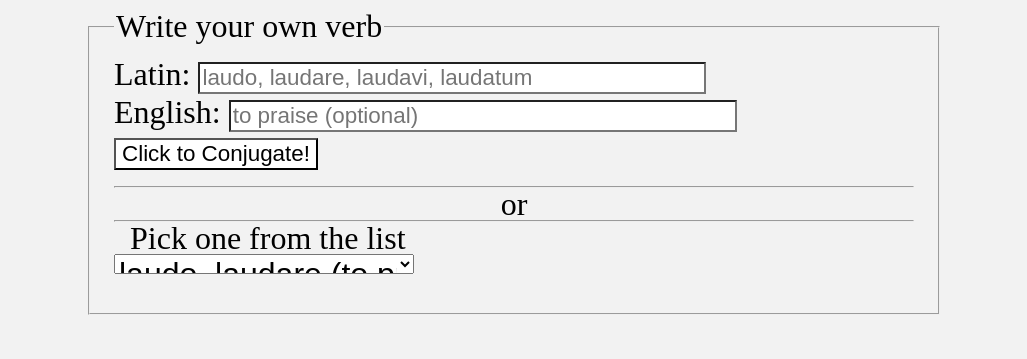
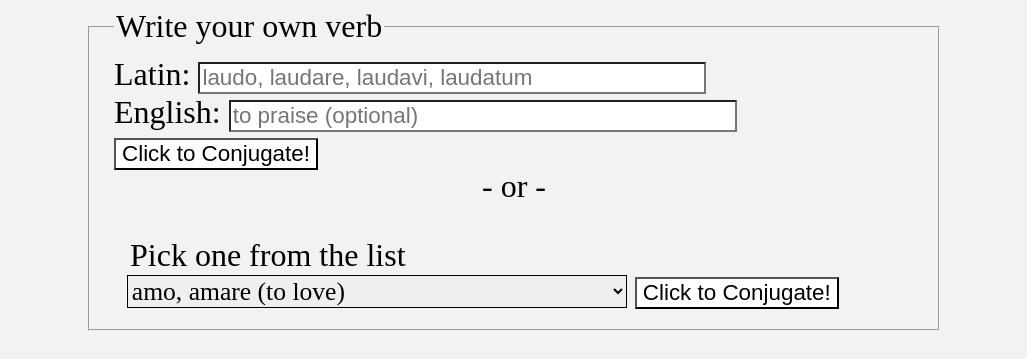
Before and after one commit to pfmooney1/Patrick-Mooney-Portfolio, a plain HTML site: page VerbChartApp/verbChartGenerator.html in a window 1280 px wide. Shown: the top 359 px of the page, without its empty margins (126-1153 px from the left). Drawn offline with Linux system fonts and the light colour scheme.

Commit message:
Verb Chart Application updated
Updated the verb chart application. Fixed some links

```diff
--- a/VerbChartApp/verbChartGenerator.html
+++ b/VerbChartApp/verbChartGenerator.html
@@ -12,20 +12,28 @@
         Latin: <input type="text" id="usersChoiceLatin" spellcheck="false" placeholder="laudo, laudare, laudavi, laudatum"><br>
         English: <input type="text" id="usersChoiceEnglish" spellcheck="true" placeholder="to praise (optional)"><br>
         <input type="button" value="Click to Conjugate!" onClick="conjugateTheWholeDamnVerb('usersChoiceLatin');">
-        <hr>
-        <p class="centeredAndNarrow"> or </p>
-        <hr>
+        <br>
+        <p class="centeredAndNarrow">- or -</p>
+        <br>
         <p class="centeredAndLeft"> Pick one from the list </p>
-        <select id="verbSelect" class="customSelect">
-            <option value="laudo">laudo, laudare (to praise)</option>
-            <option value="amo">amo, amare (to love)</option>
-            <option value="laudo">voco, vocare (to call)</option>
-            <option value="laudo">premo, premere (to push)</option>
-            <option value="rogo">rogo, rogare (to ask)</option>
+        <select id="verbSelect" class="customSelect" name="verbSelectDropdown">
+            <option value="amo, amare, amavi, amatum">amo, amare (to love)</option>
+            <option value="ardeo, ardere, arsi, arsus">ardeo, ard&#275;re (to burn)</option>
+            <option value="debeo, debere, debui, debitus">debeo, deb&#275;re (to owe)</option>
+            <option value="desidero, desiderare, desideravi, desideratus">desidero, desiderare (to want)</option>
+            <option value="exspecto, exspectare, exspectavi, exspectatus">exspecto, exspectare (to expect)</option>
+            <option value="laudo, laudare, laudavi, laudatum">laudo, laudare (to praise)</option>
+            <option value="neco, necare, necavi, necatum">neco, necare (to murder)</option>
+            <option value="premo, premere, pressi, pressum">premo, premere (to push)</option>
+            <option value="rogo, rogare, rogavi, rogatum">rogo, rogare (to ask)</option>
+            <option value="voco, vocare, vocavi, vocatum">voco, vocare (to call)</option>
         </select>
+        <input type="button" value="Click to Conjugate!" onClick="conjugateTheWholeDamnVerb('verbSelect');">
     </fieldset>
 </section>
     <!-- Verb Chart Form -->
+<br>
+<br>
 <!-- Tables Begin Here-->
 <!--       -->
 <section><!--   ACTIVE INDICATIVE    -->
--- a/VerbChartApp/verbScripts.js
+++ b/VerbChartApp/verbScripts.js
@@ -66,7 +66,7 @@ function conjugateTheWholeDamnVerb(id) {
     var englishIncluded;
     if (document.getElementById("usersChoiceEnglish").value === "") {
         englishIncluded = false;
-        }
+    }
     else {
         englishIncluded = true;
         }
--- a/VerbChartApp/verbStylesheet.css
+++ b/VerbChartApp/verbStylesheet.css
@@ -63,9 +63,11 @@ fieldset#userInput {
     line-height: 0;
     margin: 0.5em;
 }
-select#verbSelect {
-    font-size: inherit;
-    width: 300px;
-    height: 20px;
-    line-height: 2em;
+select {
+    font-size: 0.8em;
+    margin-left: 0.5em;
+    min-width: 500px;
+    min-height: 30px;
+    font-family: inherit;
+    border: 1px solid black;
 }
```
Also changed, not shown: index.html (+1 -1 lines).
